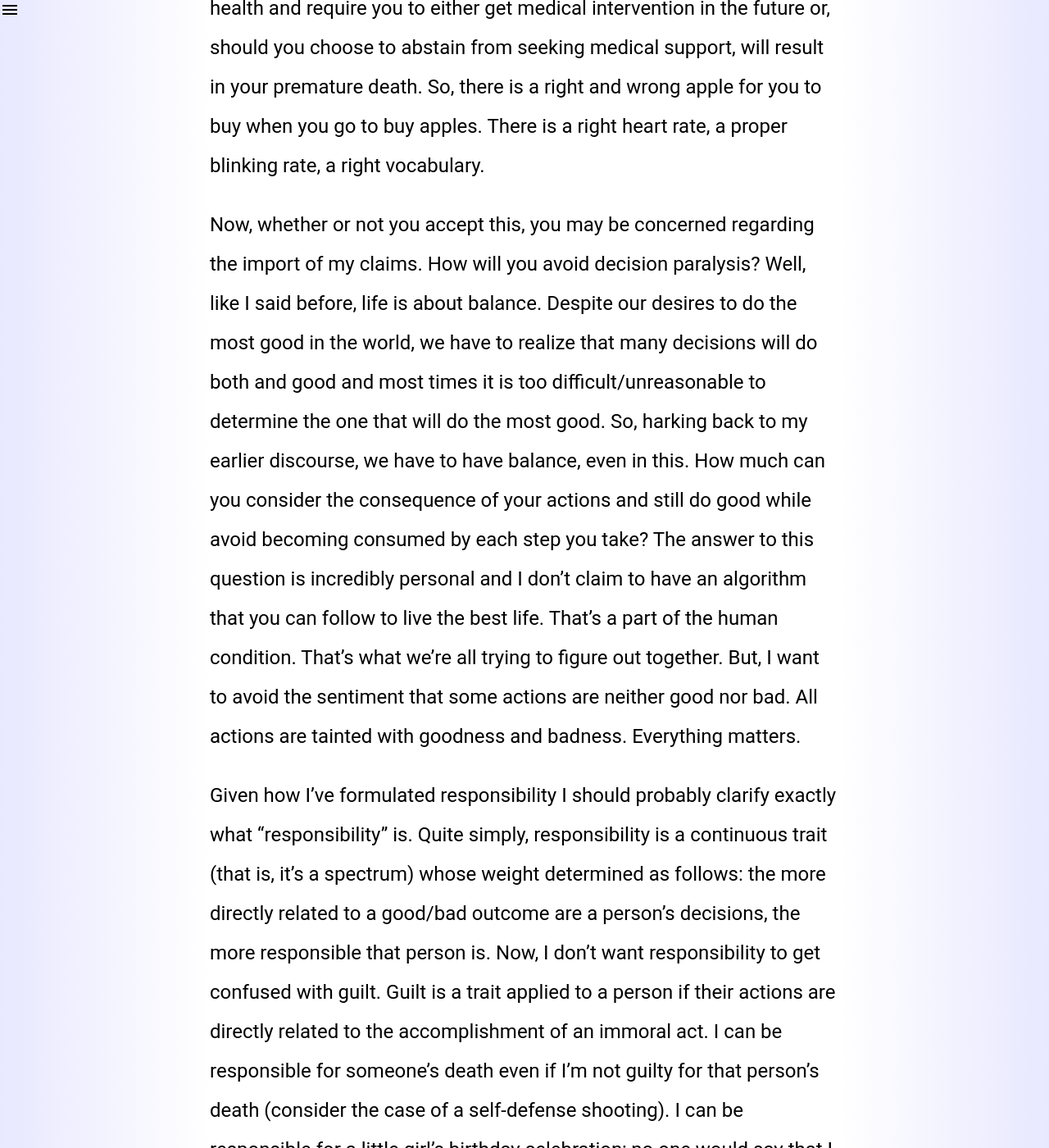
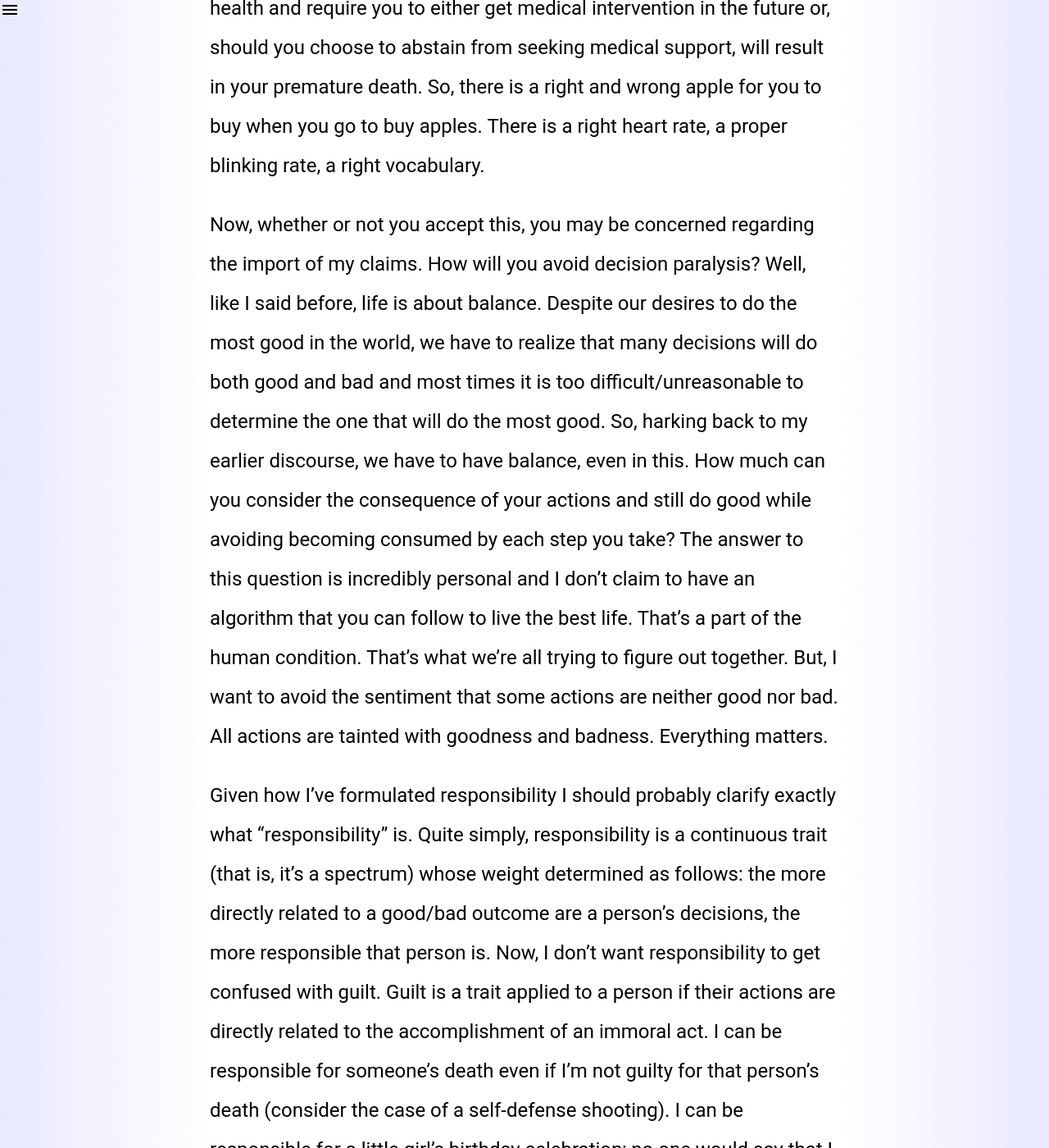
Before and after one commit to johnrichardrinehart/website, a Jekyll site: the page built from _posts/2017-01-15-responsibility.md, in a window 1280 px wide and 1400 px high, scrolled down 762 px. Shown: the whole window at 82% size. Built offline with Jekyll 4.4.1, drawn with Linux system fonts in a browser that asks for light colours; a script that is not in the unit is left out.

Commit message:
fixing typos (thanks vic)

```diff
--- a/_posts/2017-01-15-responsibility.md
+++ b/_posts/2017-01-15-responsibility.md
@@ -30,11 +30,11 @@ blinking rate, a right vocabulary.
 Now, whether or not you accept this, you may be concerned regarding the import
 of my claims. How will you avoid decision paralysis? Well, like I said before,
 life is about balance. Despite our desires to do the most good in the world, we
-have to realize that many decisions will do both and good and most times it is
+have to realize that many decisions will do both good and bad and most times it is
 too difficult/unreasonable to determine the one that will do the most good. So,
 harking back to my earlier discourse, we have to have balance, even in this.
 How much can you consider the consequence of your actions and still do good
-while avoid becoming consumed by each step you take? The answer to this question
+while avoiding becoming consumed by each step you take? The answer to this question
 is incredibly personal and I don't claim to have an algorithm that you can
 follow to live the best life. That's a part of the human condition. That's what
 we're all trying to figure out together. But, I want to avoid the sentiment that
```
